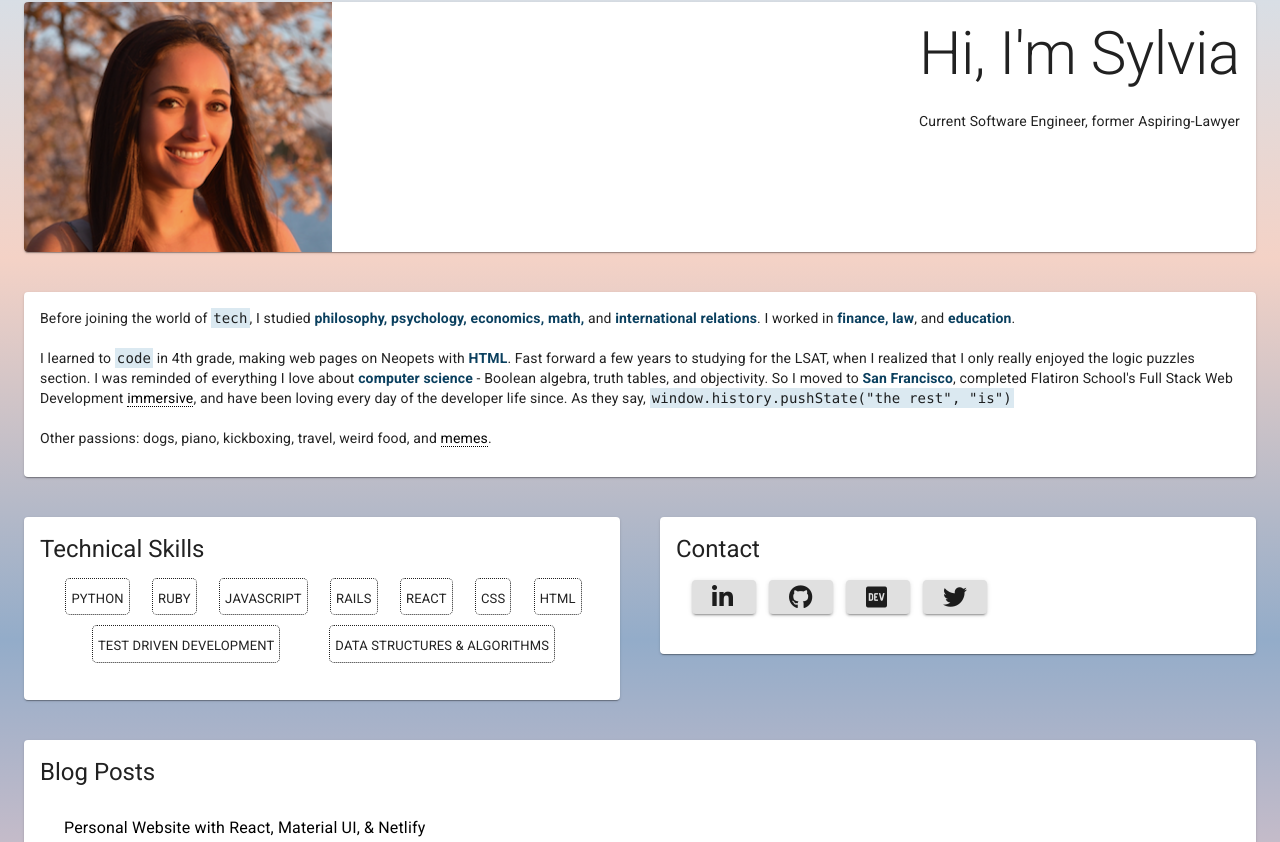
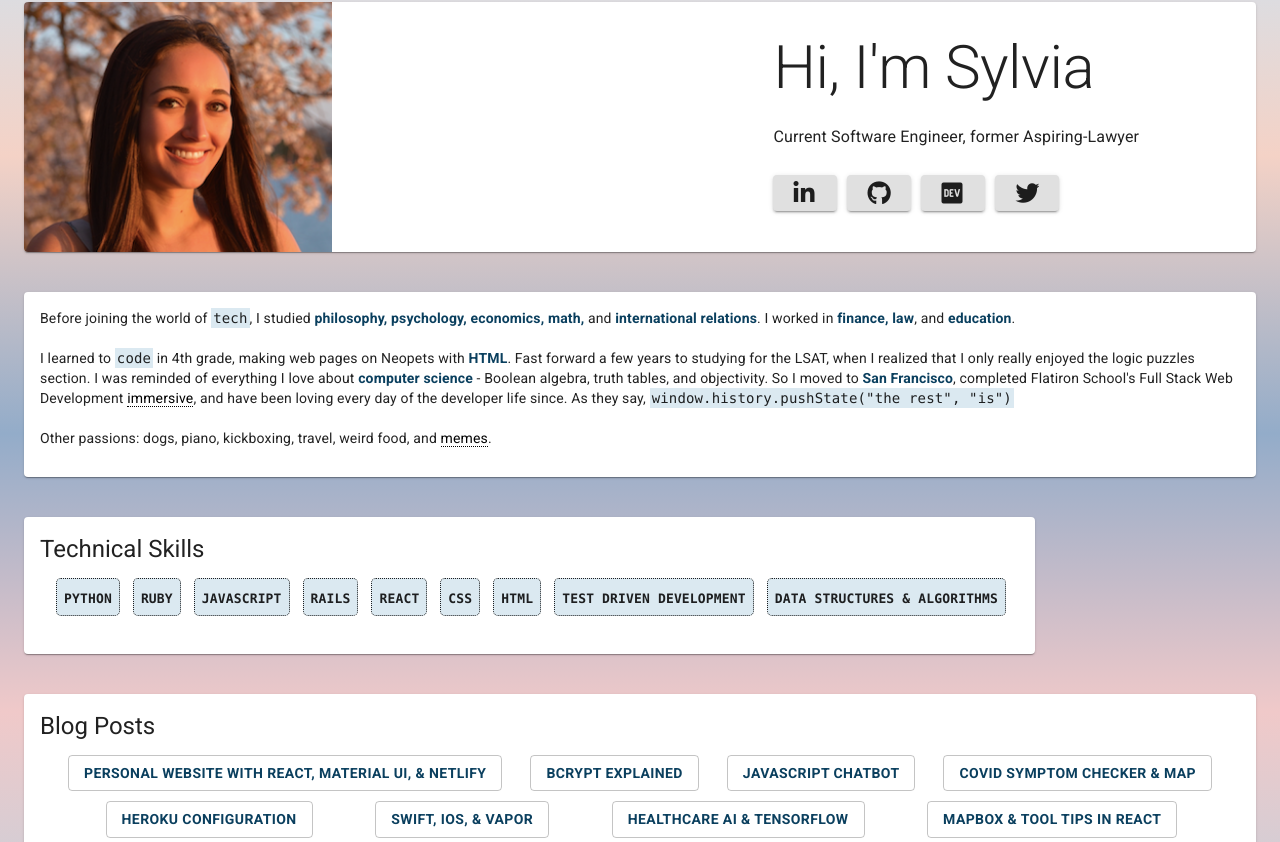
Before and after one commit to sylviapap/personal-site-react, a React (Create React App) app: page / in a window 1280 px wide. Shown: the part 123-965 px from the top of the page. Built offline with nearby package versions, Linux system fonts and the light colour scheme.

Commit message:
Move contact buttons

```diff
--- a/src/pages/Home.js
+++ b/src/pages/Home.js
@@ -10,9 +10,6 @@ import Grid from '@material-ui/core/Grid';
 import CardActions from '@material-ui/core/CardActions';
 import Icon from '@material-ui/core/Icon';
 import Link from '@material-ui/core/Link';
-import List from '@material-ui/core/List';
-import ListItem from '@material-ui/core/ListItem';
-import ListItemText from '@material-ui/core/ListItemText';
 
 const useStyles = makeStyles({
   root: {
@@ -37,18 +34,27 @@ const useStyles = makeStyles({
     border: "thin",
     borderStyle: "dotted",
     borderRadius: "5px",
+    margin: "5px 5px 5px 8px",
     padding: "5px",
-    margin: "5px 5px 5px 8px"
+    background: "#dbe9f1",
+    fontWeight: "bold"
+  },
+  contact: {
+    margin: "20px 10px 0px 0px",
   },
   items: {
-    margin: "5px 5px 5px 8px",
-    padding: "5px"
+    margin: "5px",
   },
   links: {
     color: "black",
     borderBottomStyle: "dotted",
     border: "thin",
   },
+  header: {
+    textAlign: "left",
+    padding: "5%",
+    margin: "1%"
+  }
 });
 
 export default function Home() {
@@ -72,14 +78,26 @@ export default function Home() {
               />
             </Grid>
             {/* Main card title and text */}
-            <Grid item >
-              <CardContent>
+            <Grid item sm={5}>
+              <CardContent className={classes.header}>
                 <Typography gutterBottom variant="h2" component="h2">
                   Hi, I'm {firstName}
                 </Typography>
-                <Typography variant="body2" gutterBottom>
+                <Typography variant="body1" gutterBottom>
                   {headline}
                 </Typography>
+
+                {contactItems.map(item => <Button
+                variant="contained"
+                color="default"
+                className={classes.contact}
+                href={item.href}
+                key={contactItems.indexOf(item)}
+                aria-label={item.text}
+              >
+                <Icon className={item.icon}/>
+              </Button>)}
+
               </CardContent>
             </Grid>
           </Grid>
@@ -106,63 +124,37 @@ export default function Home() {
 {/* End about me */}
 
 {/* Begin skills card */}
-      <Grid item sm={6}>
+      <Grid item >
         <Card className={classes.root}>
           <CardContent>
             <Typography variant="h5" component="h2">
               Technical Skills
             </Typography>
             <CardActions className={classes.paper}>
-              {skills.map(skill => <span key={skills.indexOf(skill)} className={classes.skills}>{skill}</span>)}
+              {skills.map(skill => <span key={skills.indexOf(skill)} className={classes.skills}><code>{skill}</code></span>)}
             </CardActions>
           </CardContent>
         </Card>
       </Grid>
 {/* End skills */}
-
-{/* Begin contact items card */}
-      <Grid item sm={6}>
-        <Card className={classes.root}>
-          <CardContent>
-            <Typography variant="h5" component="h2">
-              Contact
-            </Typography>
-            <CardActions className={classes.paper}>
-              {contactItems.map(item => <Button
-                variant="contained"
-                color="default"
-                className={classes.items}
-                href={item.href}
-                key={contactItems.indexOf(item)}
-                aria-label={item.text}
-              >
-                <Icon className={item.icon}/>
-              </Button>)}
-            </CardActions>
-          </CardContent>
-        </Card>
-      </Grid>
-{/* End contact items */}
-
-      <Grid item xs={12} >
+      <Grid item >
         <Card className={classes.root}>
           <CardContent>
             <Typography variant="h5" component="h2">
             Blog Posts
             </Typography>
             <CardActions className={classes.paper}>
-              <List>
-              {blogPosts.map(item => <ListItem key={blogPosts.indexOf(item)}>
-                <Link
-                className={classes.links}
-                underline="none"
+              {blogPosts.map(item =>
+              <Button
+                key={blogPosts.indexOf(item)}
+                className={classes.items}
                 href={item.href}
-                >
-                  <ListItemText>{item.title}</ListItemText>
-                </Link>
-              </ListItem>
+                aria-label={item.title}
+                variant="outlined"
+              >
+                  <strong>{item.title}</strong>
+              </Button>
               )}
-              </List>
             </CardActions>
           </CardContent>
         </Card>
```
